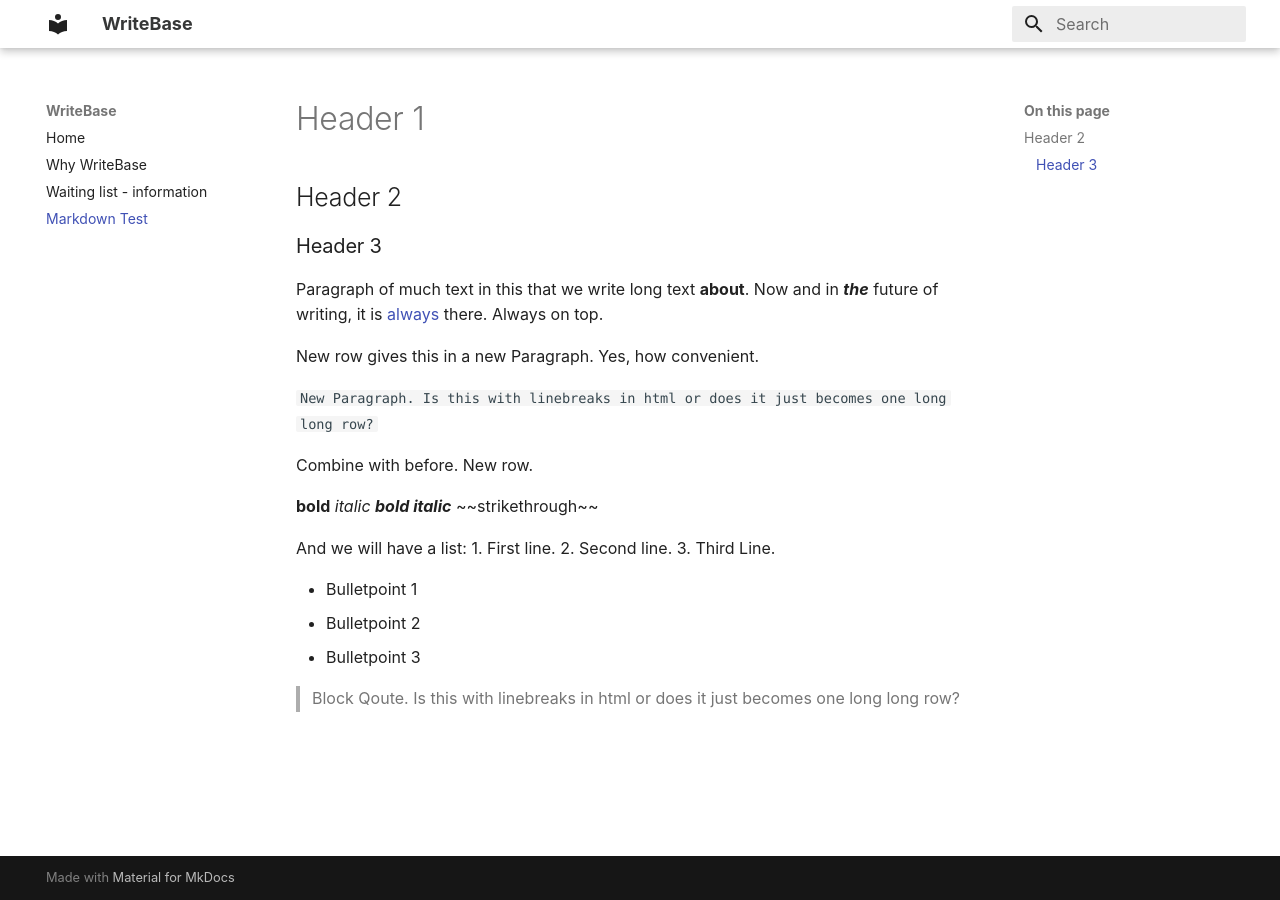
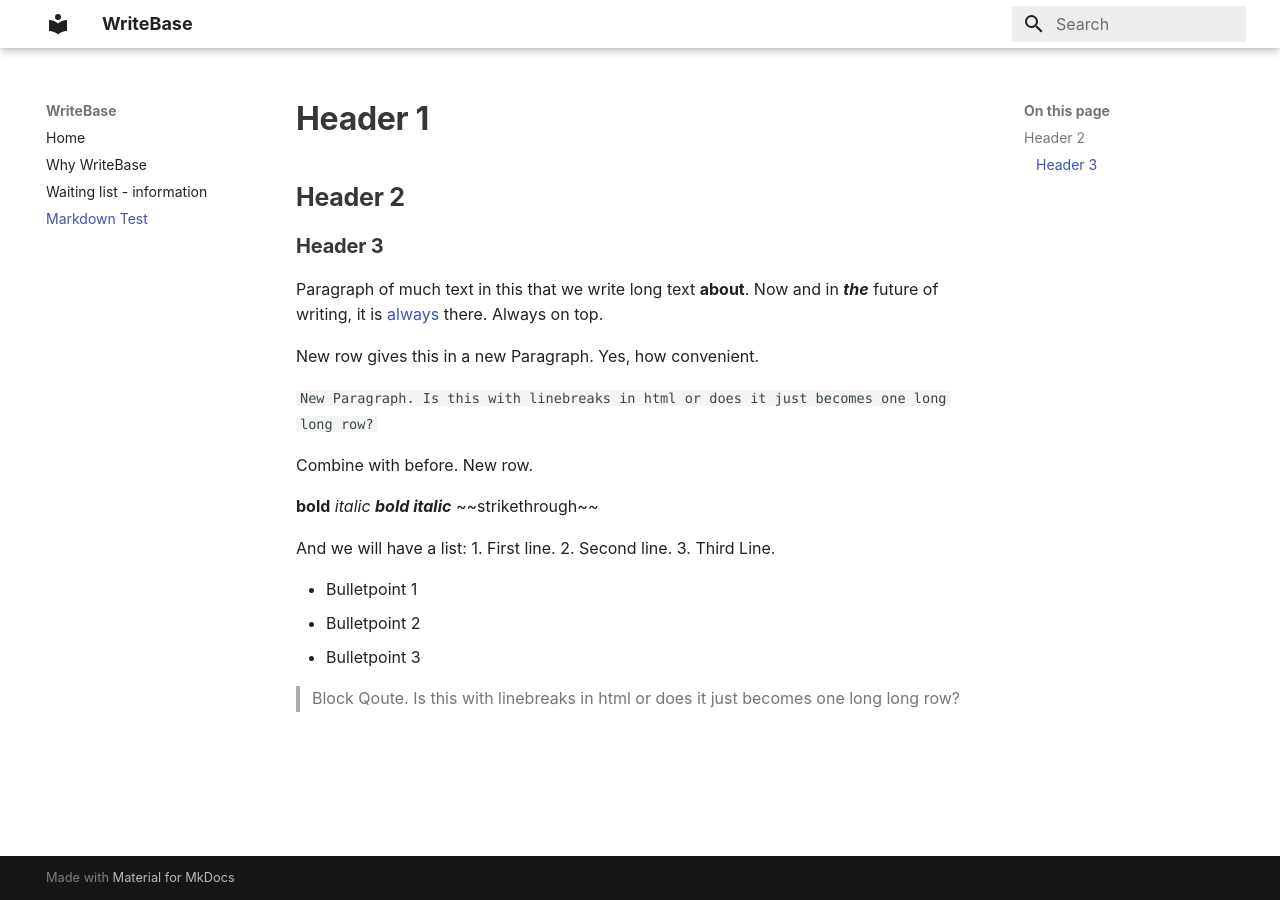
Before and after one commit to larssonhthomas-afk/writebase-docs, an MkDocs documentation site: the page built from docs/30_markdown-test.md, in a window 1280 px wide. Built offline with MkDocs 1.6.1 and Material for MkDocs 9.7.7, drawn with Linux system fonts in a browser that asks for light colours; some web fonts are replaced.

Commit message:
Update extra.css

```diff
--- a/docs/extra.css
+++ b/docs/extra.css
@@ -1,8 +1,4 @@
-.md-header {
-  font-weight: 700 !important;
-}
-
-.md-header__title {
+h1, h2, h3, h4 {
   font-weight: 700 !important;
   color: #363737 !important;
 }
```
